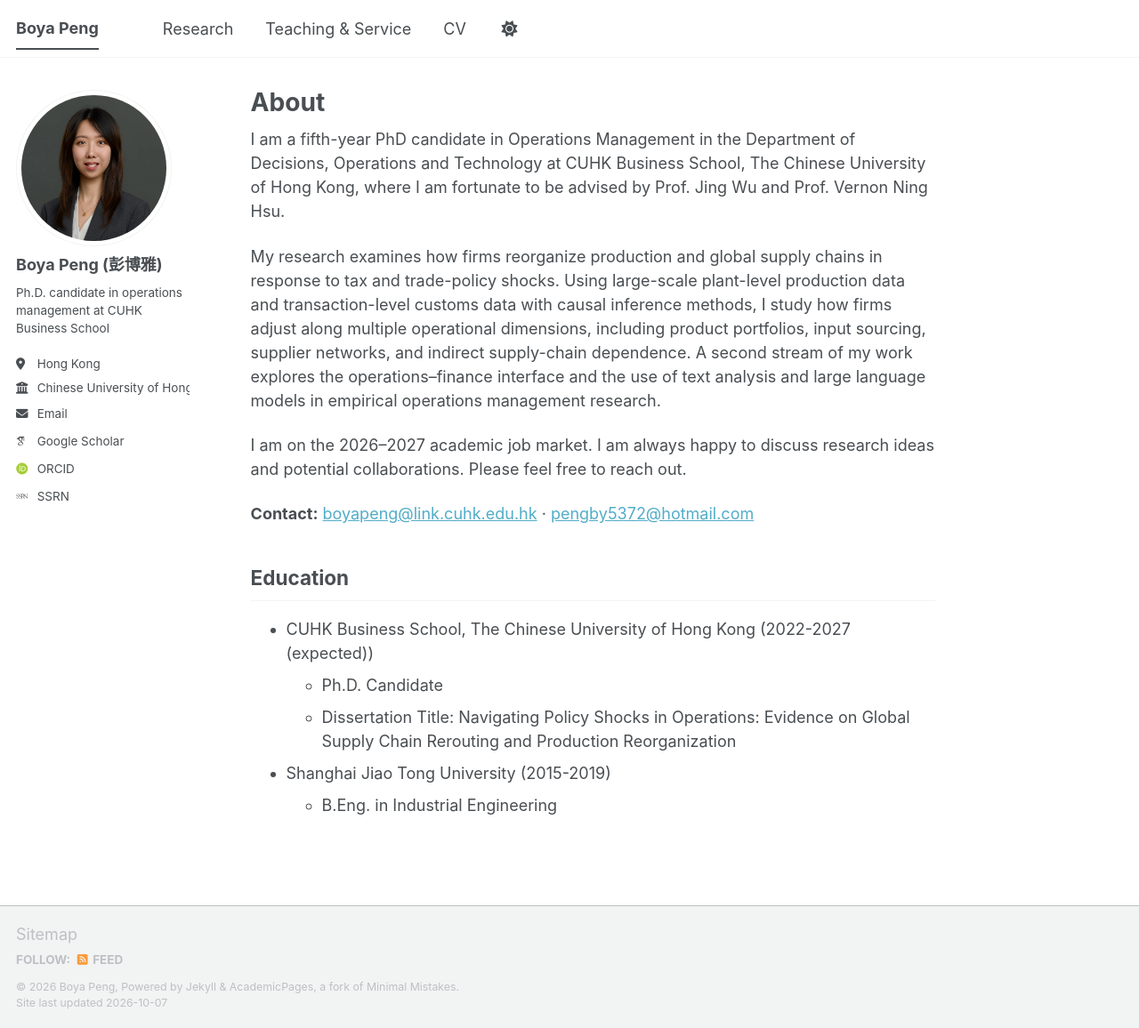
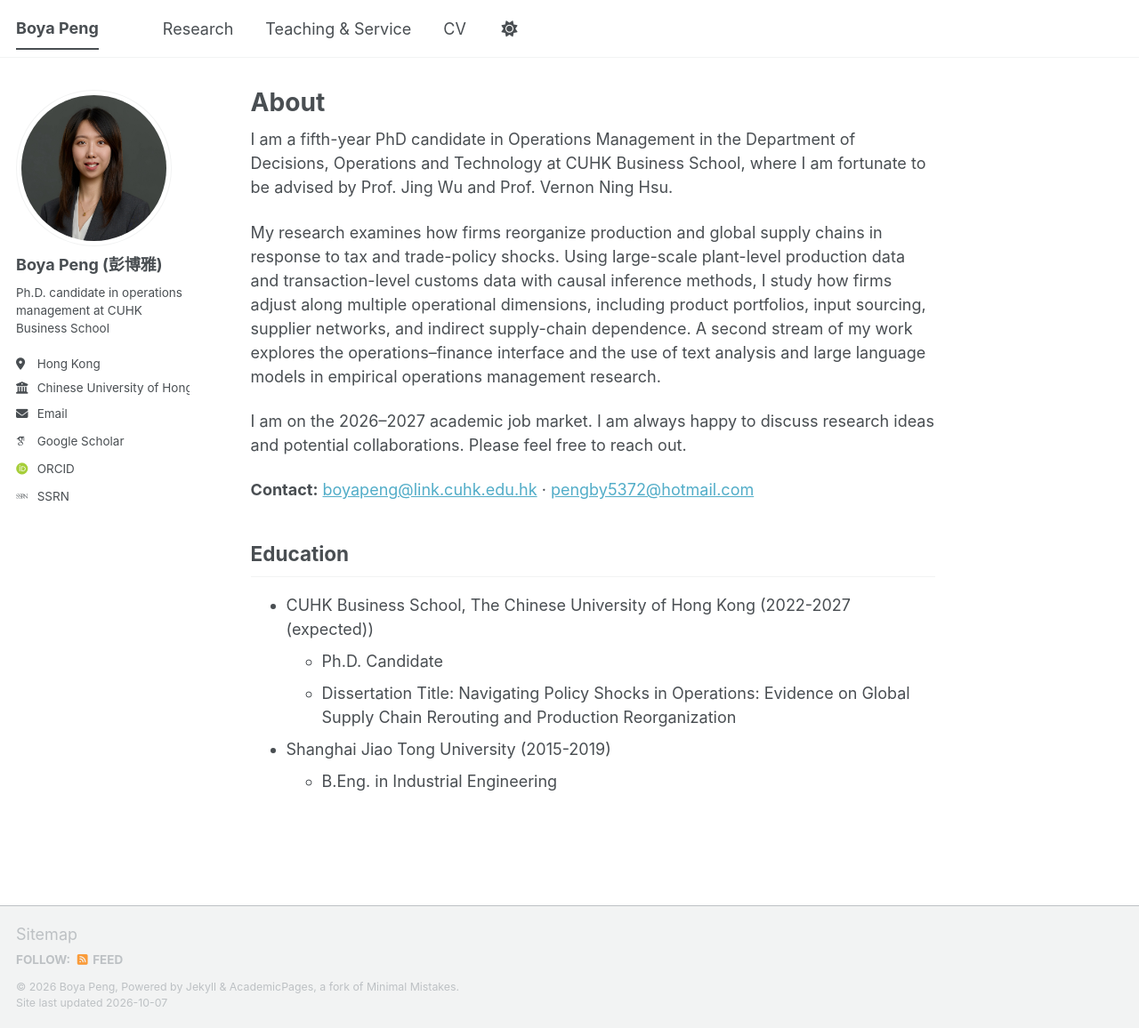
Before and after one commit to peng-boya/peng-boya.github.io, a Jekyll site: the page built from _pages/about.md, in a window 1280 px wide and 1156 px high. Shown: the whole window at 89% size. Built offline with Jekyll 4.4.1, drawn with Linux system fonts in a browser that asks for light colours; some web fonts are replaced; a script bundle is joined from its source files by our own code; library files that are not in the unit come from our copies.

Commit message:
Remove redundant text in about.md

```diff
--- a/_pages/about.md
+++ b/_pages/about.md
@@ -7,7 +7,7 @@ redirect_from:
   - /about.html
 ---
 
-I am a fifth-year PhD candidate in Operations Management in the Department of Decisions, Operations and Technology at CUHK Business School, The Chinese University of Hong Kong, where I am fortunate to be advised by Prof. Jing Wu and Prof. Vernon Ning Hsu.
+I am a fifth-year PhD candidate in Operations Management in the Department of Decisions, Operations and Technology at CUHK Business School, where I am fortunate to be advised by Prof. Jing Wu and Prof. Vernon Ning Hsu.
 
 My research examines how firms reorganize production and global supply chains in response to tax and trade-policy shocks. Using large-scale plant-level production data and transaction-level customs data with causal inference methods, I study how firms adjust along multiple operational dimensions, including product portfolios, input sourcing, supplier networks, and indirect supply-chain dependence. A second stream of my work explores the operations–finance interface and the use of text analysis and large language models in empirical operations management research.
 
```
